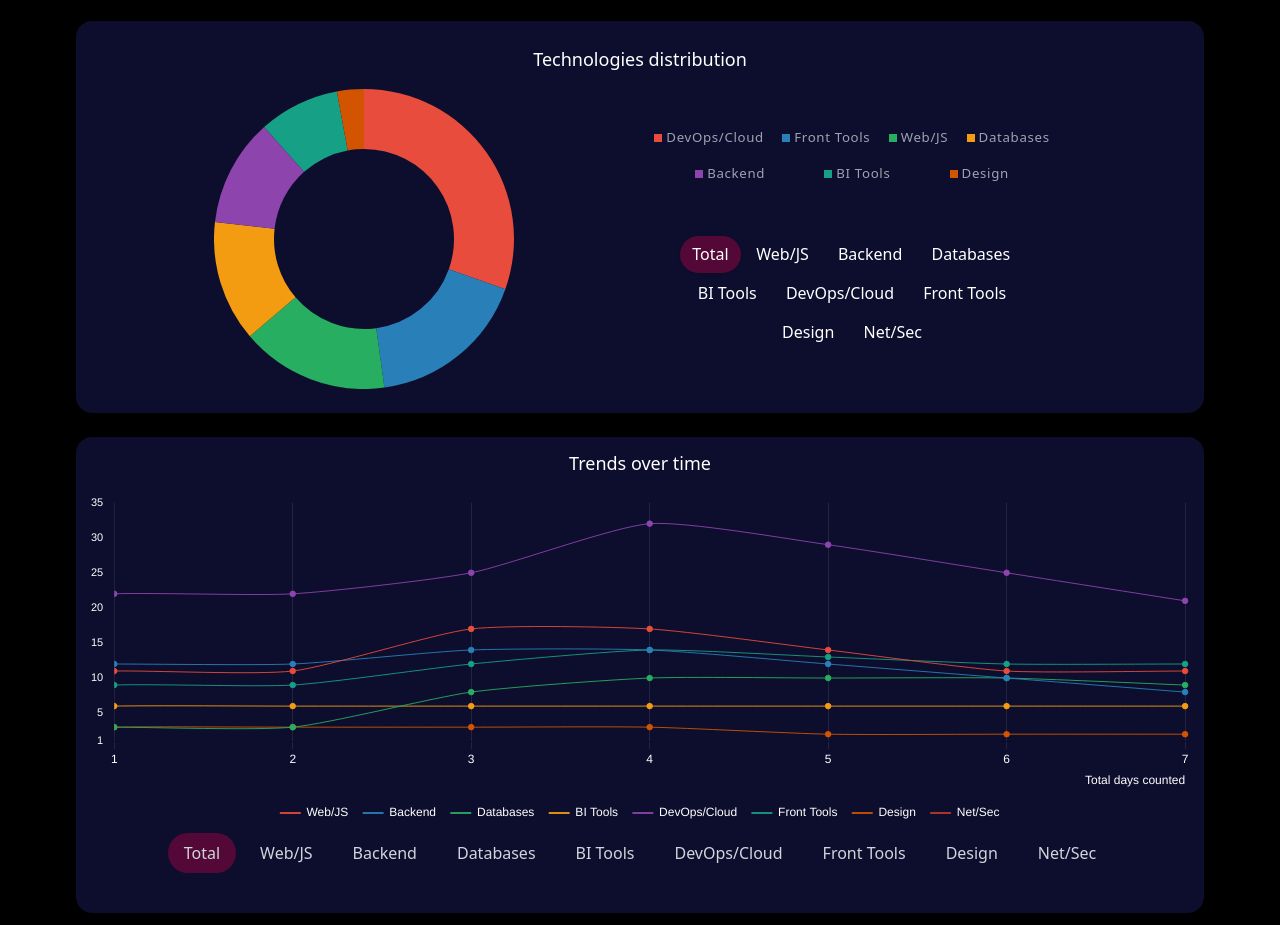
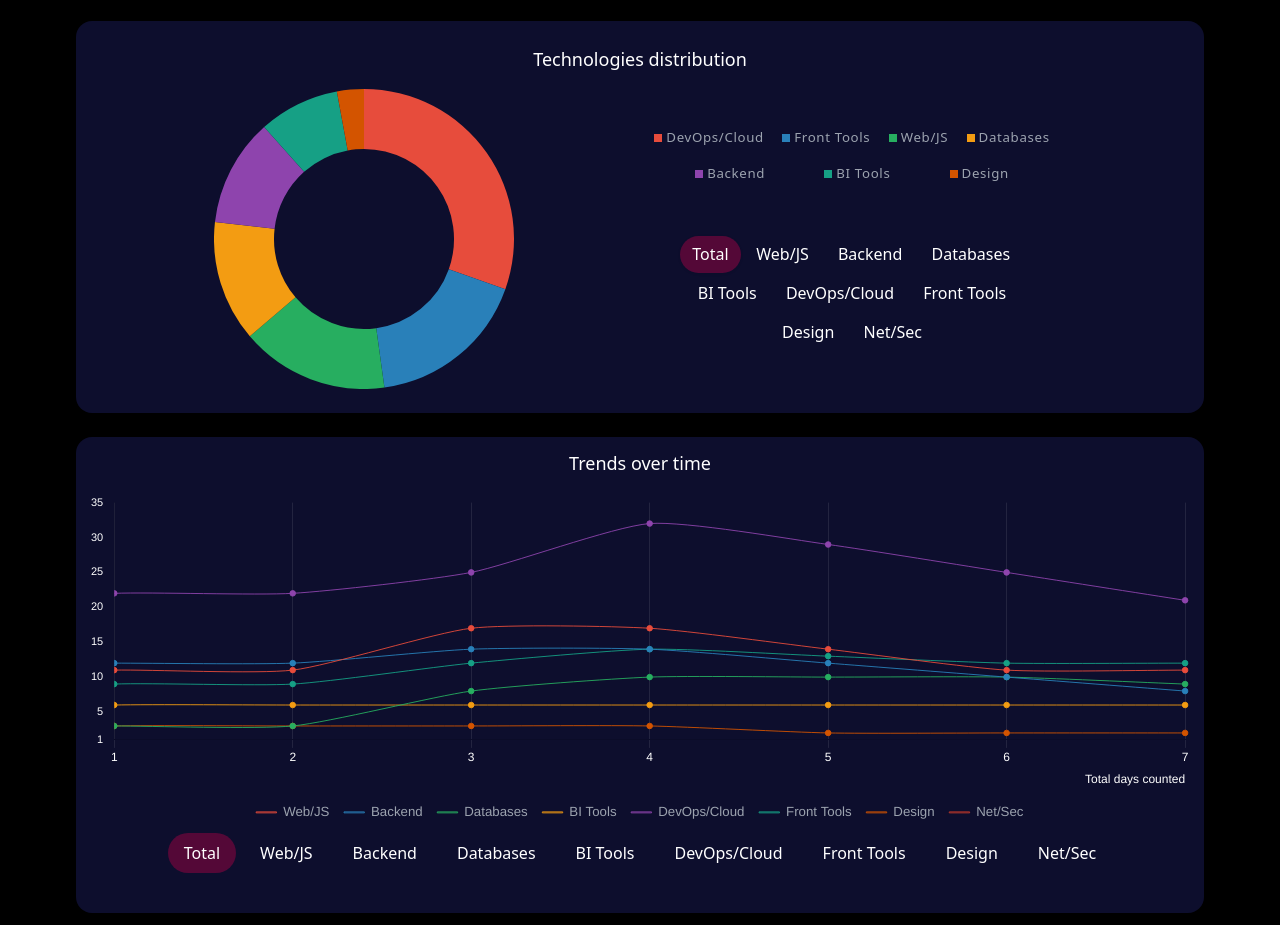
Before and after one commit to matias-cavalcante/it_jobs_req_alfred, a plain HTML site: page index.html in a window 1280 px wide. Shown: the part 79-1004 px from the top of the page. Drawn offline with nearby package versions, Linux system fonts and the light colour scheme.

Commit message:
Adjusted legends in timechart size and color

```diff
--- a/main.js
+++ b/main.js
@@ -179,7 +179,7 @@ function renderCharts(labels, values) {
             datasets: [{
                 data: values,
                 backgroundColor: colors,
-                borderWidth: 0
+                borderWidth: 0,
             }]
         },
         options: {
@@ -260,7 +260,9 @@ function showCategory(categoryKey) {
                         boxWidth: 20,
                         boxHeight: 1,
                         padding: 15,
-                        font: { size: 12 },
+                        font: { size: 13.28 },
+                        color: 'rgb(156, 163, 175)'
+
 
                     }
                 }
@@ -361,7 +363,8 @@ function drawTimeline() {
                         boxWidth: 20,
                         boxHeight: 1,
                         padding: 15,
-                        font: { size: 12 },
+                        font: { size: 13.28 },
+                        color: 'rgb(156, 163, 175)'
                     }
                 }
             },
--- a/style.css
+++ b/style.css
@@ -51,7 +51,7 @@ background-color: #000000;
     border-radius: 9999px;
     font-size: 1rem;
     font-weight: 300;
-    color: rgb(209 213 219);
+    color: white;
     transition: all 0.2s ease;
     white-space: nowrap;
 
```
